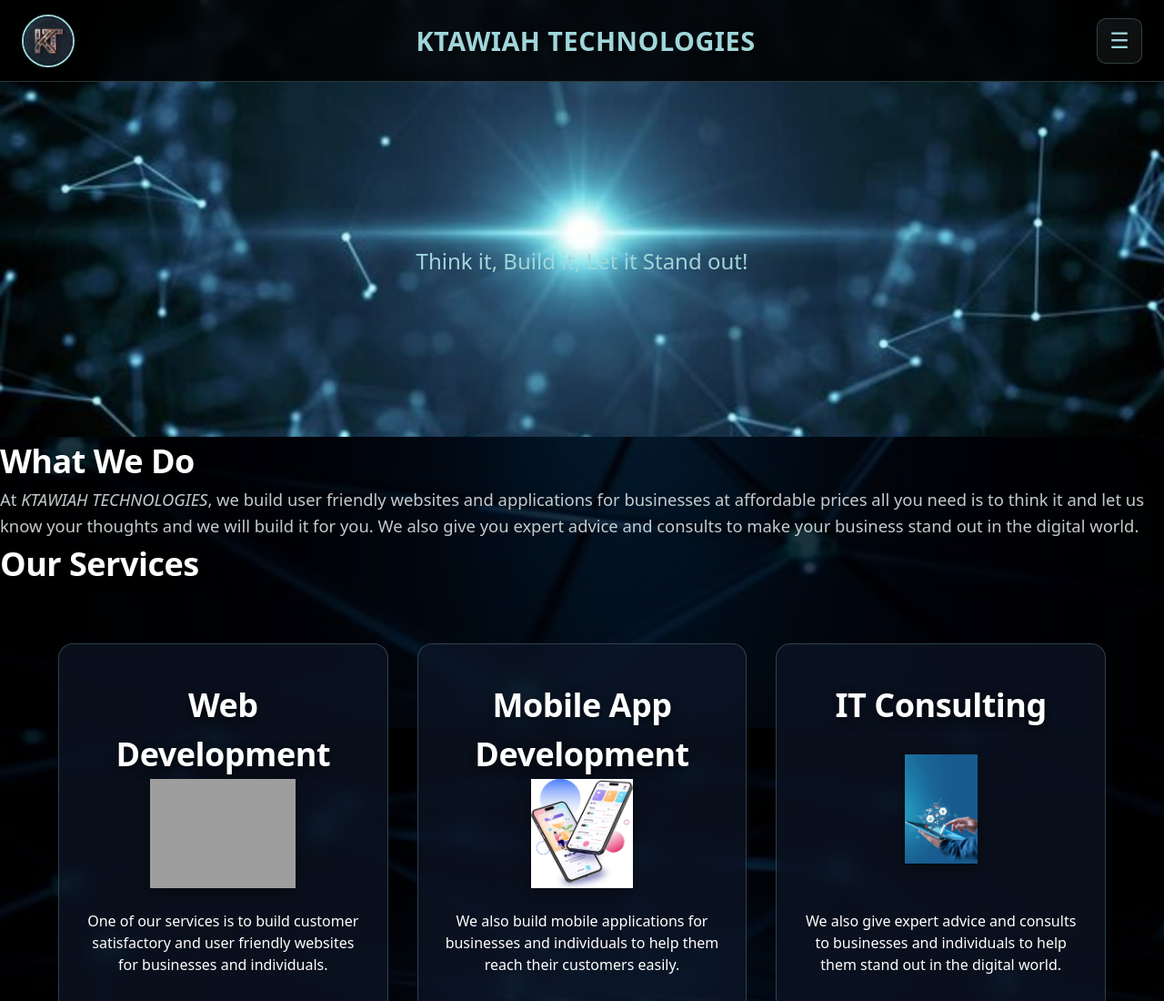
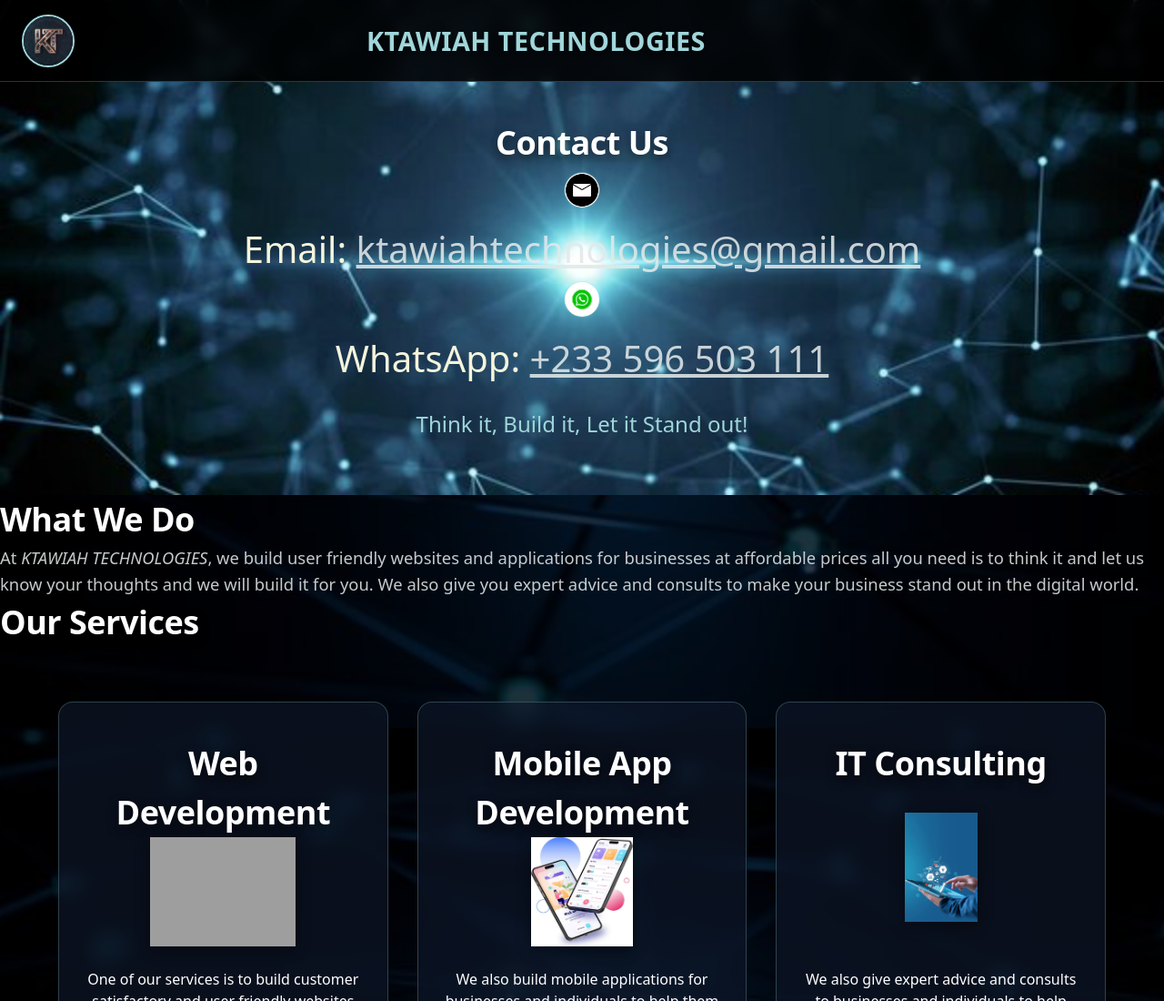
Before and after one commit to nanabenyin57-png/KTawiah, a plain HTML site: page HTML/index.html in a window 1280 px wide. Shown: the top 1100 px of the page at 91% size. Drawn offline with Linux system fonts and the light colour scheme; grey boxes are pictures that could not be loaded.

Commit message:
fix: edits and fixes on the site

```diff
--- a/HTML/assets/css/styles.css
+++ b/HTML/assets/css/styles.css
@@ -74,44 +74,17 @@
   box-shadow: 0 0 10px var(--primary-glow);
 }
 
-
-nav {
-  display: flex;
-  align-items: center;
+.name{
+margin-right: 480px;
 }
 
-.hamburger-button {
-  width: 46px;
-  height: 46px;
-  border-radius: 10px;
-  border: 1px solid var(--border-color);
-  background-color: rgba(255, 255, 255, 0.05);
-  color: var(--primary-color);
-  font-size: 1.5rem;
-  cursor: pointer;
-  display: flex;
-  align-items: center;
-  justify-content: center;
-  transition: var(--transition);
+.contact-info{
+  font-size: 2.5rem;
+  color:beige;
 }
-
-.hamburger-button:hover {
-  background-color: rgba(160, 214, 218, 0.15);
-  border-color: var(--primary-color);
-}
-
-.hamburger {
-  position: absolute;
-  top: var(--header-height);
-  right: 1.5rem;
-  width: min(420 90vw);
-  background-color: rgba(10, 15, 25, 0.95);
-  backdrop-filter: blur(12px);
-  border: 1px solid var(--border-color);
-  border-radius: 12px;
-  padding: 1.5rem;
-  box-shadow: 0 20px 40px rgba(0, 0, 0, 0.6);
-  z-index: 999;
+a{
+    font-size: 2.5rem;
+  color: #e1e8e9de;
 }
 
 header {
--- a/HTML/index.html
+++ b/HTML/index.html
@@ -11,10 +11,9 @@
         <header>
             <div class="header-content">
             <h1 class="title">  <img class="logo" src="assets/img/kt.jpeg" alt="KTAWIAH logo">
-                <span>KTAWIAH TECHNOLOGIES</span>
-            <nav>
-                 <button class="hamburger-button" id="hamburger_button">&#9776;</button>
-                <div class="hamburger" id="hamburgermenu">
+                     <span class="name">   KTAWIAH TECHNOLOGIES </span>
+                </h1>
+                <div class="contact" id="contact us">
                    <h2 class="contact" id="contact_us">Contact Us</h2>
                           <div class="contact-info" id="contact_info">
                     <img class="mail" src="assets/img/mail.jpg" alt="mail">
@@ -27,14 +26,8 @@
                     </p>
 
                    </div>
+                     <p class="motto">Think it, Build it, Let it Stand out!</p>
                 </div>
-            </nav>
-            </h1>
-
-                <p class="motto">Think it, Build it, Let it Stand out!</p>
-
-
-            </div>
         </header>
         <section>
             <h2>What We Do</h2>
```
